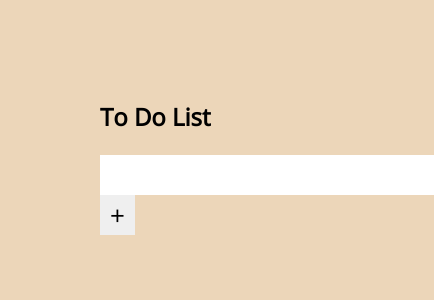
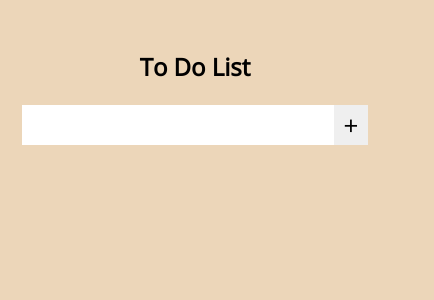
Before and after one commit to Joe-Powell/react-todo-classComponents, a React (Create React App) app: page / in a window 390 px wide. Shown: the top 300 px of the page, 434 px wide, since content can reach past the window. Built offline with nearby package versions, Linux system fonts and the light colour scheme.

Commit message:
first commit

```diff
--- a/src/App.js
+++ b/src/App.js
@@ -69,7 +69,7 @@ export default class App extends Component {
 
   render() {
     return (
-      <div>
+
       <div className='container'>
         <h2>To Do List</h2>
         <br />
@@ -78,18 +78,18 @@ export default class App extends Component {
           <button className='addBtn' type='button' onClick={() => this.addItem()} >+</button>
         </form>
         <br />
-          <ul>
+        <div className='item'>
           {this.state.list.map(item => {
             return (
-                <li key={item.id}>
+              <p key={item.id}>
                 {item.value}
                 <button onClick={() => this.deleteItem(item.id)}>✔</button>
-                </li>
+              </p>
             )
           })}
-          </ul>
         </div>
       </div>
+
     )
   }
 }
--- a/src/css/style.css
+++ b/src/css/style.css
@@ -6,6 +6,7 @@
     margin:0;
     box-sizing: border-box;
     font-family: 'Open Sans', sans-serif;
+
 }
 
 body {
@@ -13,12 +14,22 @@ body {
 }
 
 .container {
-    padding: 100px;
+    width: 100vw;
+    padding-left: 100px;
     list-style-position: inside;
 }
+h2 {
+    width: fit-content;
+    margin: 100px 0 0 0px;
+}
 .form {
+
+
     height: 40px;
+    margin: 0 0 50px 0;
+
 }
+
 .container input[type=text] {
     height: 100%;
     padding: 2px 0 2px 3px;
@@ -34,22 +45,56 @@ body {
     font-weight: 500;
 }
 
-ul {
-    list-style: none;
+
+.item {
+    padding: 10px 0;
+    font-size: 16px;
+    word-break: break-word;
 }
-ul li {
-    height: fit-content;
-    padding: 10px 0;
-    font-size: 46px;
+p {
+    font-size: 52px;
 }
 
-
-li button {
-    padding: 10px;
+p button {
+    padding: 0px 5px;
     margin: 0 0 0px 20px;
     border:none;
     background-color:rgb(177, 174, 169);
     color: yellow;
     cursor: pointer;
-    border-radius: 20px;
+    border-radius: 0px;
+    font-size: 16px;
 }
+
+
+
+/* Mobile */
+
+@media(max-width: 576px) {
+  .container {
+    padding-left: 0px;
+  }
+    h2 {
+        width: fit-content;
+        margin: 50px auto 0;
+    }
+    .form {
+        width: fit-content;
+        height: 40px;
+        margin:0 auto 50px;
+    }
+    .container input[type=text] {
+     width: 80vw;
+    }
+    .item {
+        font-size: 16px;
+    }
+    .item p  {
+        width: 90vw;
+       padding-left: 10px;
+       margin: auto;
+
+    }
+
+
+}
```
Lines whose indentation alone changed are shown as unchanged.
